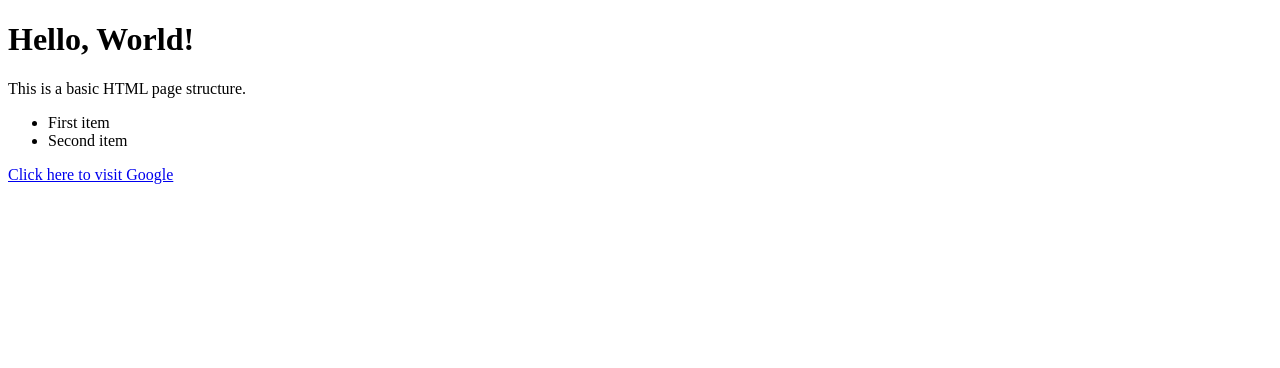
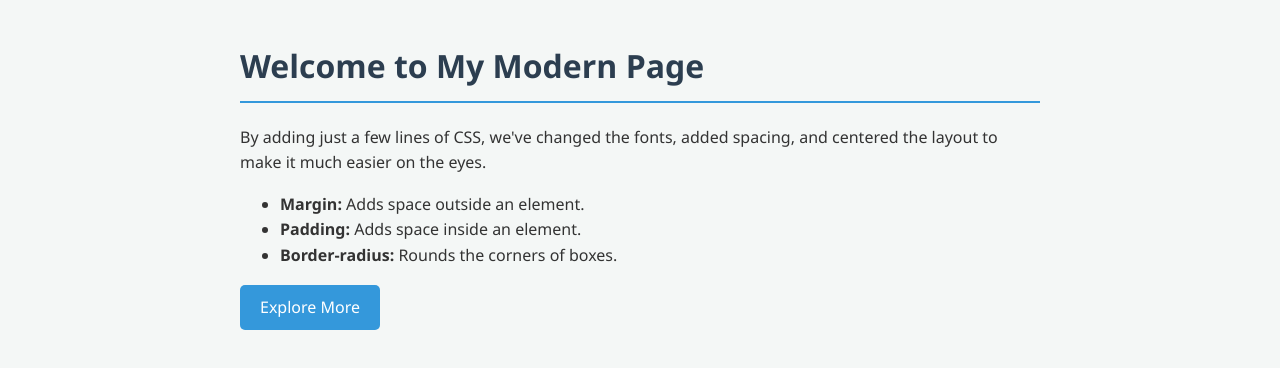
Before and after one commit to lawrencechen1/lawrencechen1.github.io, a plain HTML site: page index.html in a window 1280 px wide. Drawn offline with Linux system fonts and the light colour scheme.

Commit message:
Update index.html

```diff
--- a/index.html
+++ b/index.html
@@ -3,19 +3,54 @@
 <head>
     <meta charset="UTF-8">
     <meta name="viewport" content="width=device-width, initial-scale=1.0">
-    <title>My First Web Page</title>
+    <title>Modern Basic Page</title>
+    <style>
+        /* General page styling */
+        body {
+            font-family: 'Segoe UI', Tahoma, Geneva, Verdana, sans-serif;
+            line-height: 1.6;
+            color: #333;
+            max-width: 800px;
+            margin: 40px auto; /* Centers the content */
+            padding: 0 20px;
+            background-color: #f4f7f6;
+        }
+
+        /* Styling the header */
+        h1 {
+            color: #2c3e50;
+            border-bottom: 2px solid #3498db;
+            padding-bottom: 10px;
+        }
+
+        /* Making the link look like a button */
+        .btn {
+            display: inline-block;
+            background: #3498db;
+            color: white;
+            padding: 10px 20px;
+            text-decoration: none;
+            border-radius: 5px;
+            transition: background 0.3s ease;
+        }
+
+        .btn:hover {
+            background: #2980b9;
+        }
+    </style>
 </head>
 <body>
 
-    <h1>Hello, World!</h1>
-    <p>This is a basic HTML page structure.</p>
+    <h1>Welcome to My Modern Page</h1>
+    <p>By adding just a few lines of CSS, we've changed the fonts, added spacing, and centered the layout to make it much easier on the eyes.</p>
 
     <ul>
-        <li>First item</li>
-        <li>Second item</li>
+        <li><strong>Margin:</strong> Adds space outside an element.</li>
+        <li><strong>Padding:</strong> Adds space inside an element.</li>
+        <li><strong>Border-radius:</strong> Rounds the corners of boxes.</li>
     </ul>
 
-    <a href="https://www.google.com">Click here to visit Google</a>
+    <a href="#" class="btn">Explore More</a>
 
 </body>
 </html>
```
